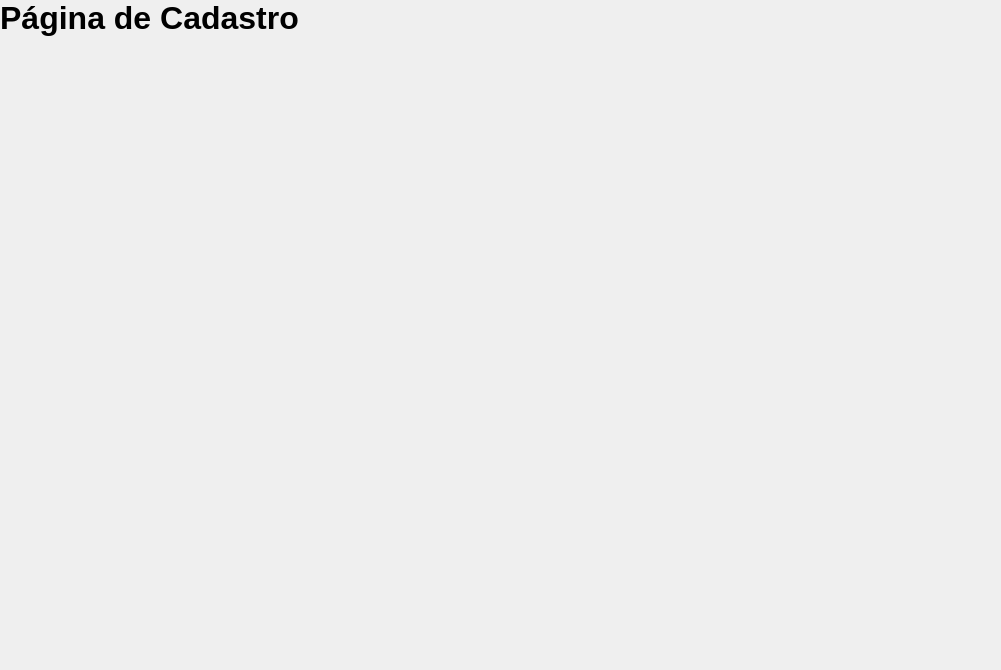
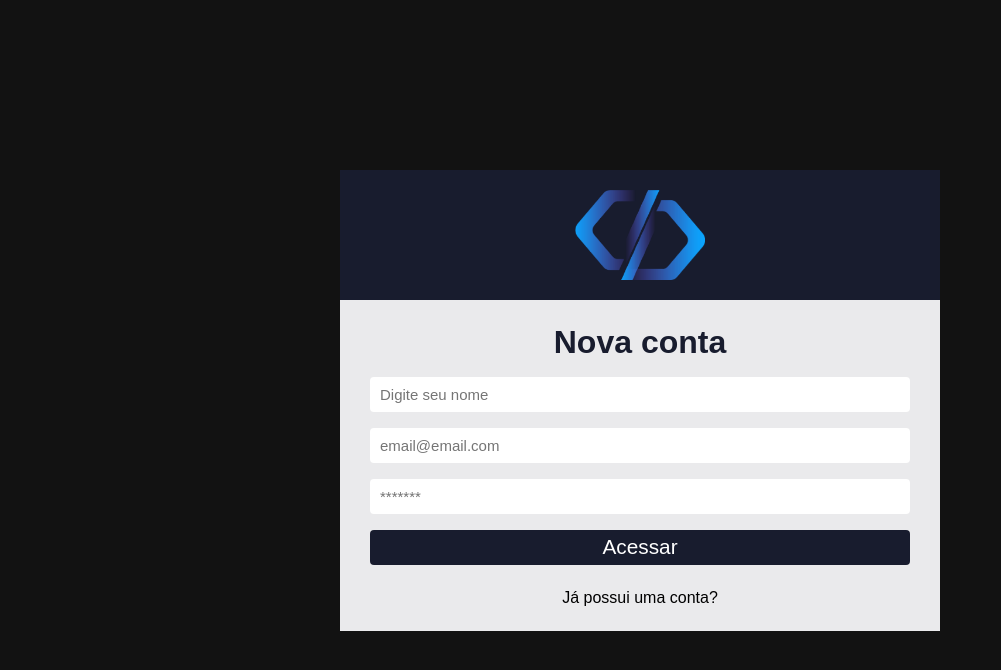
Before and after one commit to JosRafael/Sistema-de-Chamados, a React (Create React App) app: page /registro in a window 1280 px wide. Shown: the top 670 px of the page, without its empty margins (0-1001 px from the left). Built offline with nearby package versions, Linux system fonts and the light colour scheme.

Commit message:
tela de cadastro

```diff
--- /dev/null
+++ b/src/pages/Dashboard/index.js
@@ -0,0 +1,7 @@
+export default function Dashboard(){
+    return(
+        <div>
+            <h1>DASHBOARD</h1>
+        </div>
+    )
+}
--- a/src/pages/SignUp/index.js
+++ b/src/pages/SignUp/index.js
@@ -1,10 +1,46 @@
+import { useState } from 'react';
+import Logo from '../../assets/logo.png';
+import { Link } from 'react-router-dom';
 
-function Cadastro() {
-    return (
-      <div className="App">
-        <h1>Página de Cadastro</h1>
+export default function Cadastro() {
+  const [nome, setNome] = useState('');
+  const [email, setEmail] = useState('');
+  const [password, setPassword] = useState('');
+
+  return (
+    <div className="container-center">
+      <div className="login">
+        <div className="login-area">
+          <img src={Logo} alt="Logo do sistema"/>
+        </div>
+
+        <form>
+          <h1>Nova conta</h1>
+          <input
+            type="text"
+            placeholder="Digite seu nome"
+            value={nome}
+            onChange={(e) => setNome(e.target.value)}
+          />
+          <input
+            type="text"
+            placeholder="email@email.com"
+            value={email}
+            onChange={(e) => setEmail(e.target.value)}
+          />
+          <input
+            type="password"
+            placeholder="*******"
+            value={password}
+            onChange={(e) => setPassword(e.target.value)}
+          />
+          <button type="submit">Acessar</button>
+        </form>
+
+        <Link to="/">
+            Já possui uma conta?
+        </Link>
       </div>
-    );
-  }
-
-  export default Cadastro;
+    </div>
+  );
+}
--- a/src/routes/index.js
+++ b/src/routes/index.js
@@ -1,12 +1,14 @@
 import { Routes, Route } from 'react-router-dom'
 import SignIn from '../pages/SignIn'
 import SignUp from '../pages/SignUp'
+import Dashboard from '../pages/Dashboard'
 
 export default function RoutesApp() {
   return (
     <Routes>
       <Route path="/" element={<SignIn />} />
       <Route path="/registro" element={<SignUp />} />
+      <Route path="/dashboard" element={<Dashboard />} />
     </Routes>
   )
 }
```
